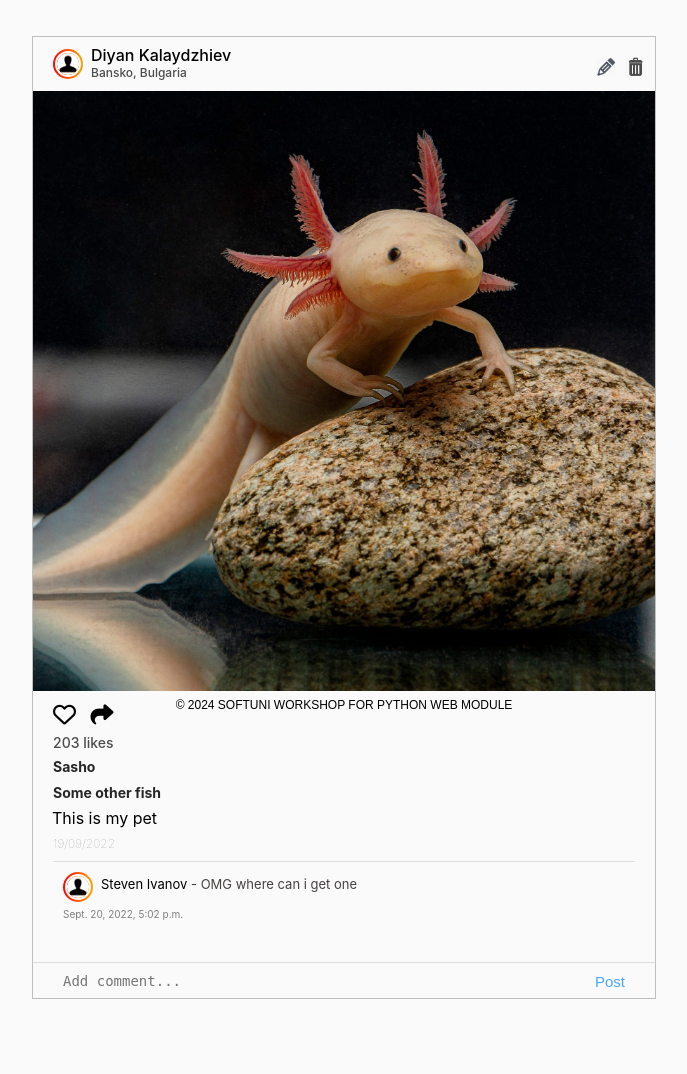
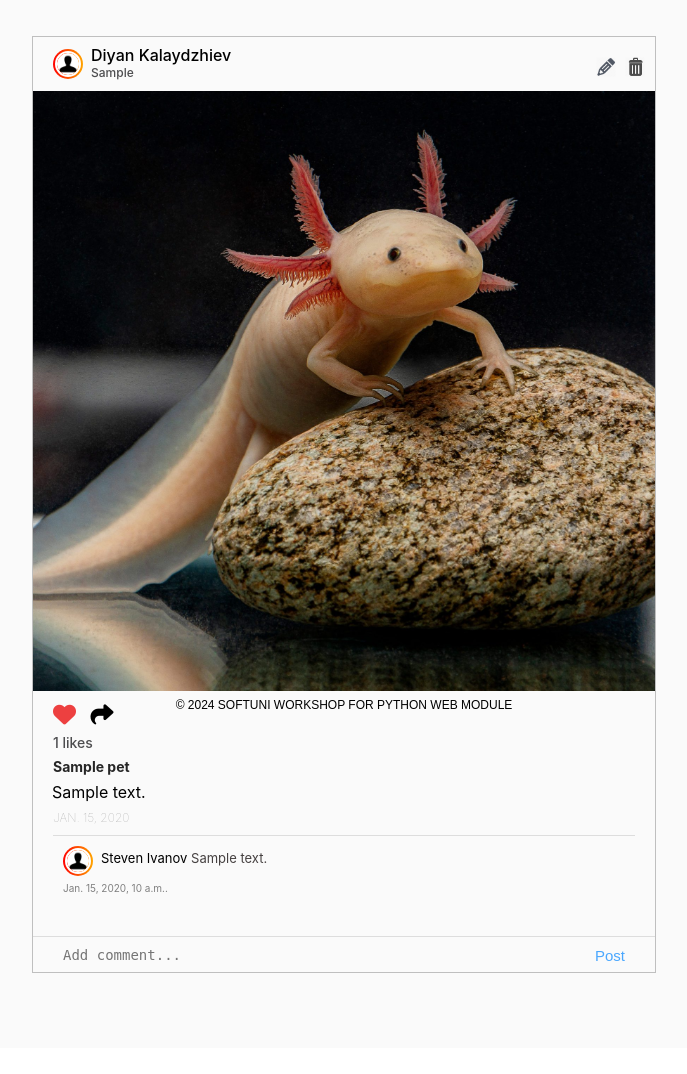
Before and after one commit to lefcho/Petstagram, a Django app: template templates/photos/photo-details-page.html in a window 1280 px wide. Shown: the part 87-1161 px from the top of the page, without its empty margins (296-983 px from the left). After the commit the page ends 1060 px from the top, so only its background shows below. Run offline with Django 5.2, Linux system fonts and the light colour scheme; the template is opened without the code that fills it: values that come from a table or form of the project are taken from there, others are empty; tables that the repository leaves empty hold one stand-in row (values such as "Sample post").

Commit message:
pet-details and photo-details function

```diff
--- a/Petstagram/common/models.py
+++ b/Petstagram/common/models.py
@@ -4,6 +4,12 @@ from Petstagram.photos.models import Photo
 
 
 class Comment(models.Model):
+    class Meta:
+        indexes = [
+            models.Index(fields=('date_time_of_publication', ))
+        ]
+        ordering = ['-date_time_of_publication']
+
     text = models.CharField(
         max_length=300,
     )
--- a/Petstagram/photos/models.py
+++ b/Petstagram/photos/models.py
@@ -31,7 +31,7 @@ class Photo(models.Model):
     tagged_pets = models.ManyToManyField(
         to=Pet,
         blank=True,
-        related_name='tagged_photos',
+        related_name='photos',
     )
 
     date_of_publication = models.DateField(
--- a/templates/photos/photo-details-page.html
+++ b/templates/photos/photo-details-page.html
@@ -18,7 +18,7 @@
                             <div class="profilepic">
                                 <div class="profile_img">
                                     <div class="image">
-                                        <img src="/static/images/person.png" alt="img8">
+                                        <img src="{% static 'images/person.png' %}" alt="img8">
                                     </div>
                                 </div>
                             </div>
@@ -35,20 +35,21 @@
                             <br>
 
                             <!-- IF the photo has location -->
-                            <span>Bansko, Bulgaria</span>
-
+                            {% if photo.location %}
+                            <span>{{ photo.location }}</span>
+                            {% endif %}
                             <!-- IF the viewer is the creator of the photo -->
                             <div class="edit-delete-btns">
 
                                 <!-- Link to Edit Pet Photo Page -->
-                                <a href="#">
-                                    <img class="edit-img" src="/static/images/edit-pen-icon-6.jpg"
+                                <a href="{% url 'edit_photo' photo.pk %}">
+                                    <img class="edit-img" src="{% static 'images/edit-pen-icon-6.jpg' %}"
                                          alt="edit button">
                                 </a>
 
                                 <!-- Link to Delete Pet Photo Page -->
                                 <a href="#">
-                                    <img class="bin-img" src="/static/images/icon-remove-22.jpg" alt="bin button">
+                                    <img class="bin-img" src="{% static 'images/icon-remove-22.jpg' %}" alt="bin button">
                                 </a>
                             </div>
                             <!-- End IF the viewer is the creator of the photo -->
@@ -60,9 +61,9 @@
                 </div>
 
                 <!-- Start Pet Photo -->
-                <div class="imgBx" id="place the id of the photo here">
+                <div class="imgBx" id="{{ photo.id }}">
                     <!-- Pet Photo -->
-                    <img src="/static/images/axolotl.jpeg" alt="post" class="cover">
+                    <img src="{% static 'images/axolotl.jpeg' %}" alt="post" class="cover">
                 </div>
                 <!-- End Pet Photo -->
 
@@ -76,11 +77,13 @@
                             <span class="heart">
 
                                     <!-- Link to Like Path -->
-                                    <a href="#">
+                                    <a href="{% url 'like' photo.id %}">
                                         <!-- if user has liked the photo -->
-                                        <!-- <i class="fa-solid fa-heart" style="color: #ed4040;"></i> -->
-                                        <!-- else -->
-                                        <i class="fa-regular fa-heart"></i>
+                                        {% if photo.likes.all %}
+                                            <i class="fa-solid fa-heart" style="color: #ed4040;"></i>
+                                        {% else %}
+                                            <i class="fa-regular fa-heart"></i>
+                                        {% endif %}
                                     </a>
                             </span>
                             <!-- End Like Button -->
@@ -88,7 +91,7 @@
                             <!-- Start Share  Button -->
 
                             <!-- Link to Share Path -->
-                            <a href="#">
+                            <a href="{% url 'share' photo.id %}">
                                 <i class="fa-solid fa-share"></i>
                             </a>
                         </div>
@@ -96,30 +99,27 @@
                     <!-- End Like and Share Buttons Section -->
 
                     <!-- Number of Likes for the Photo -->
-                    <p class="likes">203 likes</p>
+                    <p class="likes">{{ likes.count }} likes</p>
 
                     <!-- Start Tagged Pets Section-->
                     <!-- Link to First Tagged Pet Details Page -->
-                    <a href="#">
+                    {% for pet in photo.tagged_pets.all %}
+                    <a href="{% url 'details_pet' "username" pet.slug%}">
                         <p class="message">
-                            <b>Sasho</b>
+                            <b>{{ pet.name }}</b>
                         </p>
                     </a>
-                    <!-- Link to Second Tagged Pet Details Page -->
-                    <a href="#">
-                        <p class="message">
-                            <b>Some other fish</b>
-                        </p>
-                    </a>
+                    {% endfor %}
                     <!-- End Tagged Pets Section-->
 
                     <!-- Photo description -->
-                    <p class="pet-details">This is my pet</p>
+                    <p class="pet-details">{{ photo.description }}</p>
 
                     <!-- Date of Publication or edit of the Photo -->
-                    <h5 class="postTime">19/09/2022</h5>
+                    <h5 class="postTime">{{ photo.date_of_publication }}</h5>
 
                     <!-- Start Comments Section -->
+                    {% for comment in comments %}
                     <div class="comments">
                         <div class="top">
                             <div class="userDetails">
@@ -128,7 +128,7 @@
                                         <div class="profile_img">
                                             <div class="image">
                                                 <!-- User Profile Image -->
-                                                <img src="/static/images/person.png" alt="img8">
+                                                <img src="{% static 'images/person.png' %}" alt="img8">
                                             </div>
                                         </div>
                                     </div>
@@ -137,14 +137,15 @@
                                         <!-- User First and/or Last Name or username-->
                                         <a href="">Steven Ivanov</a>
                                         <!-- User Comment -->
-                                        - OMG where can i get one
+                                        {{ comment.text }}
                                     </p>
                                 </div>
-                                <span>Sept. 20, 2022, 5:02 p.m.</span>
+                                <span>{{ comment.date_time_of_publication }}.</span>
                             </div>
                         </div>
                     </div>
                     <!-- End Comments Section -->
+                {% endfor %}
                 </div>
 
                 <!-- Start Add Comments Section -->
```
Also changed, not shown: Petstagram/pets/views.py (+12 -2 lines), Petstagram/photos/views.py (+14 -2 lines), templates/pets/pet-details-page.html (+11 -11 lines), Petstagram/common/migrations/0003_alter_comment_options_and_more.py (added), Petstagram/photos/migrations/0002_alter_photo_tagged_pets.py (added).
